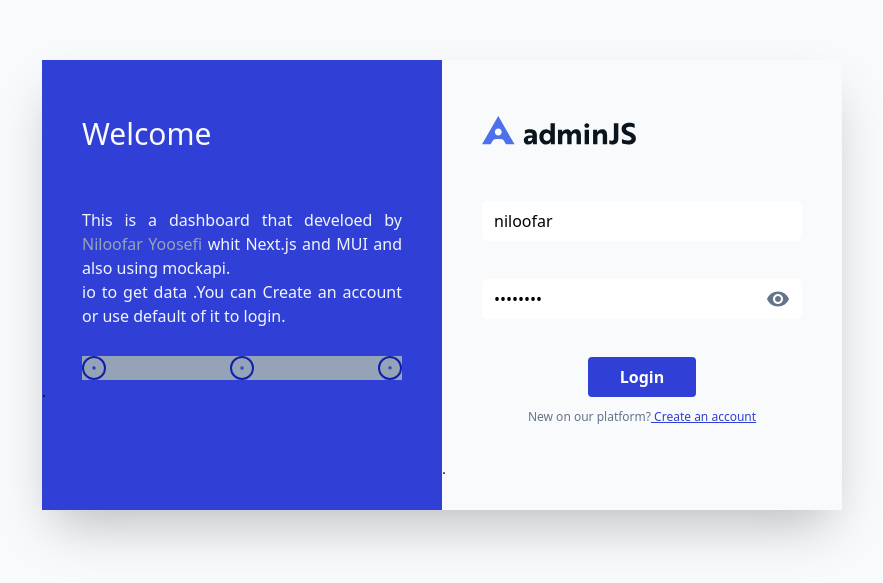
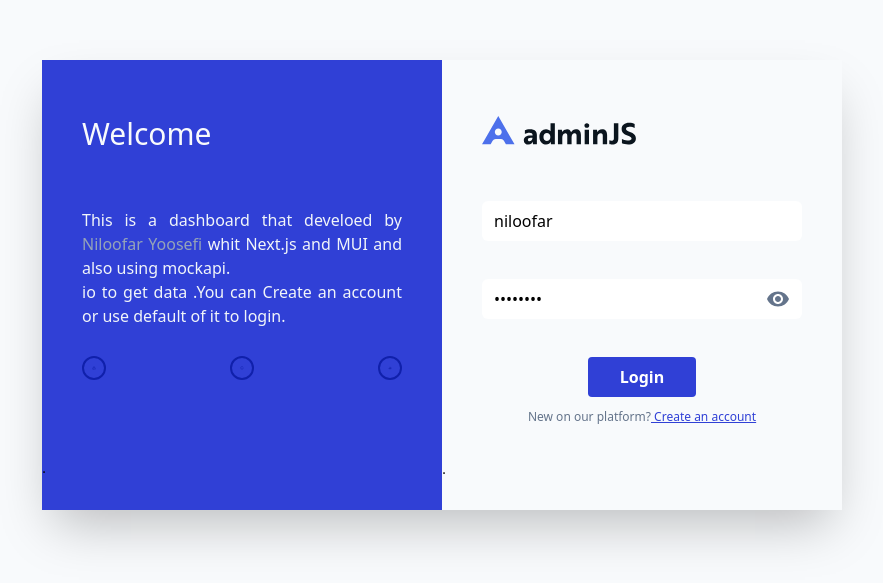
Before and after one commit to niloufar-yousefi/Dashboard-Whit-Next.js, a Next.js app: page / in a window 1280 px wide. Shown: the part 115-698 px from the top of the page, without its empty margins (198-1081 px from the left). Built offline with nearby package versions, Linux system fonts and the light colour scheme; no server answers.

Commit message:
Update page.jsx

```diff
--- a/src/app/page.jsx
+++ b/src/app/page.jsx
@@ -4,9 +4,9 @@ import './globals.css';
 import Stack from '@mui/material/Stack';
 import Box from '@mui/material/Box';
 import Grid from '@mui/material/Grid2';
-import AssignmentTurnedInIcon from '@mui/icons-material/AssignmentTurnedIn';
-import AssignmentIcon from '@mui/icons-material/Assignment';
-import AssignmentIndIcon from '@mui/icons-material/AssignmentInd';
+import Diversity2TwoToneIcon from '@mui/icons-material/Diversity2TwoTone';
+import DownloadingTwoToneIcon from '@mui/icons-material/DownloadingTwoTone';
+import EqualizerTwoToneIcon from '@mui/icons-material/EqualizerTwoTone';
 import Image from 'next/image';
 import { Formik, Form, Field, ErrorMessage } from 'formik';
 import * as Yup from 'yup';
@@ -67,11 +67,11 @@ export default function SquareCorners() {
                 </p></div>
               </Grid>
 
-              <Grid size={12} sx={{ height: '40%' }}>
-                <div className='flex justify-between bg-slate-400'>
-                  <AssignmentTurnedInIcon className='text-[#1020ab]  text-7xl border-2 border-[#1020ab] rounded-full p-2' />
-                  <AssignmentIcon className='text-[#1020ab]  text-7xl border-2 border-[#1020ab] rounded-full p-2' />
-                  <AssignmentIndIcon className='text-[#1020ab]  text-7xl border-2 border-[#1020ab] rounded-full p-2' />
+              <Grid size={12}  sx={{ height: '40%' }}>
+              <div className='flex h-[100px]  justify-between'>
+                  <Diversity2TwoToneIcon className='text-[#1020ab] text-7xl border-2 border-[#1020ab] rounded-full p-2' />
+                  <DownloadingTwoToneIcon className='text-[#1020ab]  text-7xl border-2 border-[#1020ab] rounded-full p-2' />
+                  <EqualizerTwoToneIcon className='text-[#1020ab] text-7xl border-2 border-[#1020ab] rounded-full p-2' />
                 </div>
               </Grid>
             </Grid>
```
